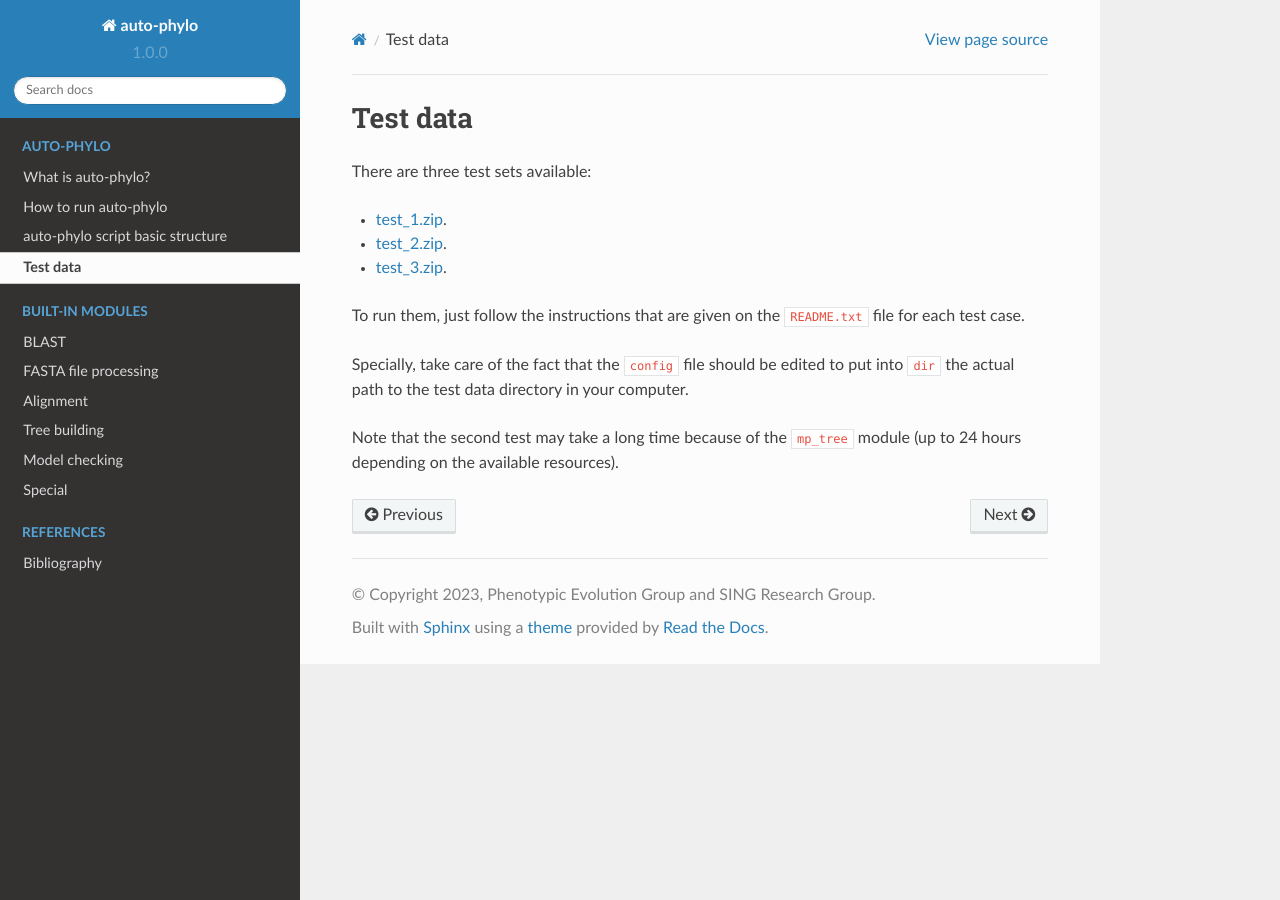
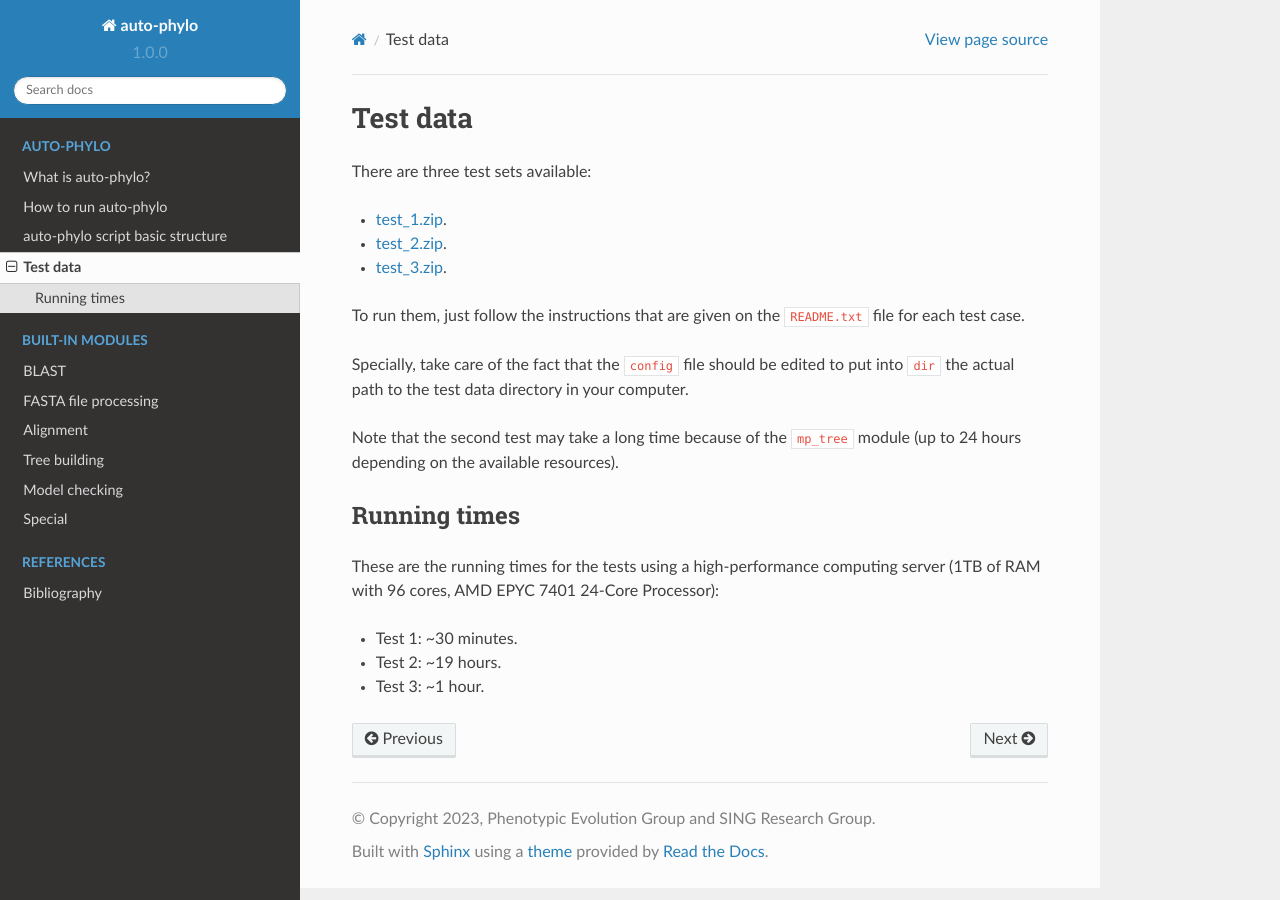
Before and after one commit to pegi3s/auto-phylo-docs, a Sphinx documentation site: the page built from source/test_data.rst, in a window 1280 px wide. Built offline with Sphinx 7.4.7 and the Read the Docs theme 2.0.0, drawn with Linux system fonts in a browser that asks for light colours.

Commit message:
Adds running times

```diff
--- a/source/test_data.rst
+++ b/source/test_data.rst
@@ -12,3 +12,12 @@ To run them, just follow the instructions that are given on the ``README.txt`` f
 Specially, take care of the fact that the ``config`` file should be edited to put into ``dir`` the actual path to the test data directory in your computer.
 
 Note that the second test may take a long time because of the ``mp_tree`` module (up to 24 hours depending on the available resources).
+
+Running times
+-------------
+
+These are the running times for the tests using a high-performance computing server (1TB of RAM with 96 cores, AMD EPYC 7401 24-Core Processor):
+
+- Test 1: ~30 minutes.
+- Test 2: ~19 hours.
+- Test 3: ~1 hour.
```
